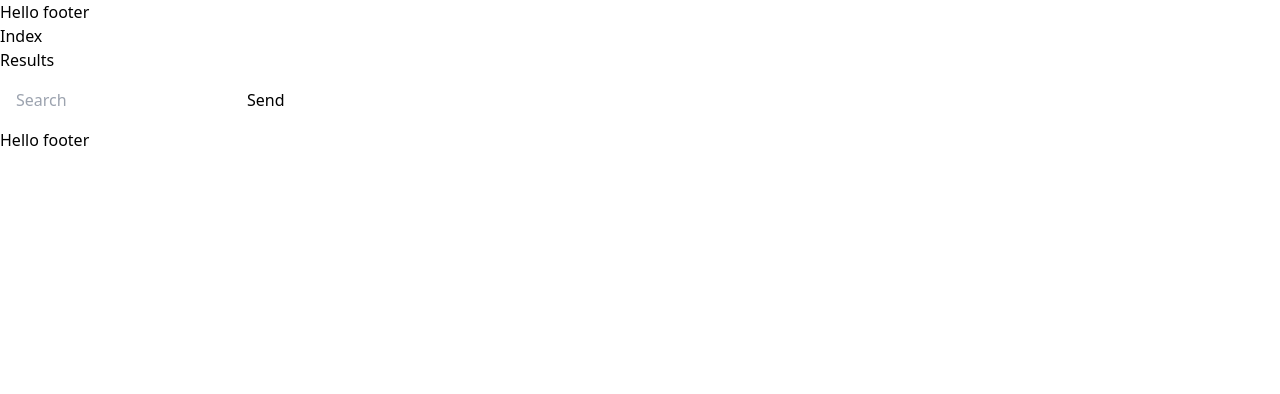
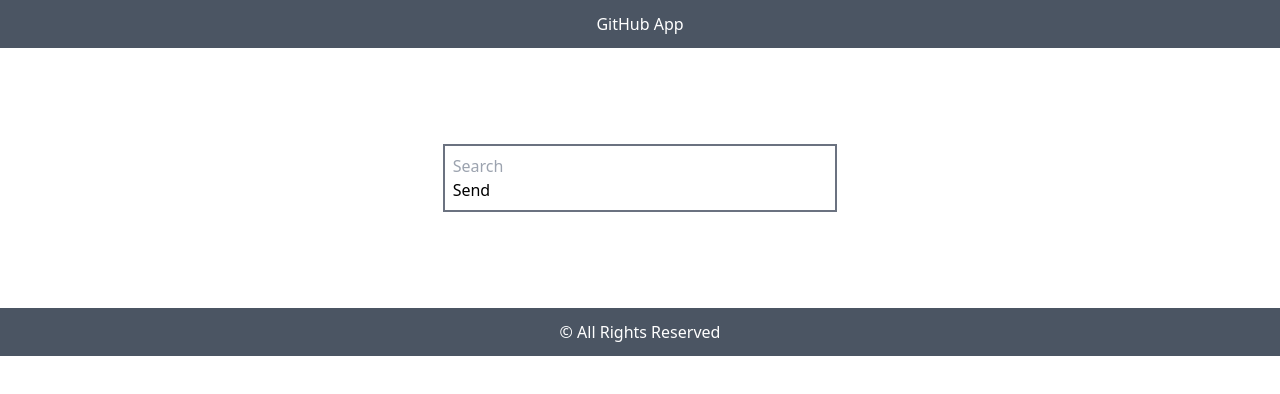
Before and after one commit to AndriiChemerys/github-app-nextjs, a Next.js app: page / in a window 1280 px wide. Shown: the top 394 px of the page. Built offline with nearby package versions, Linux system fonts and the light colour scheme.

Commit message:
Styling with TailWind

```diff
--- a/components/layouts/main.js
+++ b/components/layouts/main.js
@@ -3,12 +3,12 @@
 
 export default function Main({children}) {
   return (
-  <>
+  <div className="container max-auto">
     <Header/>
-    <main>
+    <main className="my-24 w-2/6 mx-auto">
       {children}
     </main>
     <Footer/>
-  </>
+  </div>
   )
 }
--- a/components/sections/footer.js
+++ b/components/sections/footer.js
@@ -1,7 +1,7 @@
 export default function Footer() {
   return(
-    <footer>
-      Hello footer
+    <footer className="bg-gray-600 p-3 text-white text-center">
+      	&copy; All Rights Reserved
     </footer>
   )
 }
--- a/components/sections/header.js
+++ b/components/sections/header.js
@@ -2,10 +2,10 @@
 
 export default function Header() {
   return(
-    <header>
-      Hello footer
-      <nav>
-        <ul>
+    <header className="bg-gray-600 p-3 text-white text-center">
+      GitHub App
+      {/* <nav>
+        <ul className="flex">
           <li>
             <Link href="/">Index</Link>
           </li>
@@ -13,7 +13,7 @@
             <Link href="/results">Results</Link>
           </li>
         </ul>
-      </nav>
+      </nav> */}
     </header>
   )
 }
--- a/pages/index.js
+++ b/pages/index.js
@@ -15,19 +15,20 @@
 
 const handleButtonClick = (e) => {
   e.preventDefault();
-  router.push('/results')
+
+  if(inputValue.length < 3) return alert('Wystapil blad')
+
+  router.push(`/results/${inputValue}`)
 }
-
-console.log(inputValue)
 
   return (
     <Main>
       <Head>
         <title>index page</title>
       </Head>
-      <div className='m-4'>
+      <div className='m-4 border-2 border-gray-500 p-2'>
         <form>
-          <input type="text" placeholder='Search' value={inputValue} onChange={handleInputChange}/>
+          <input type="text" placeholder='Search' value={inputValue} onChange={handleInputChange} className="w-full border-gray-300 rounded"/>
           <button type="button" onClick={handleButtonClick}>Send</button>
         </form>
       </div>
--- a/pages/results.js
+++ b/pages/results/[query].js
@@ -9,7 +9,7 @@
       <Head>
       <title>Results page for {title}</title>
       </Head>
-      <h1> Hello Results </h1>
+      <h1> Hello Results {title} </h1>
     </Main>
   )
 }
@@ -20,7 +20,7 @@
 
   return {
     props: {
-      title: 'Bicycle'
+      title: context.params.query
     },
   }
 }
```
